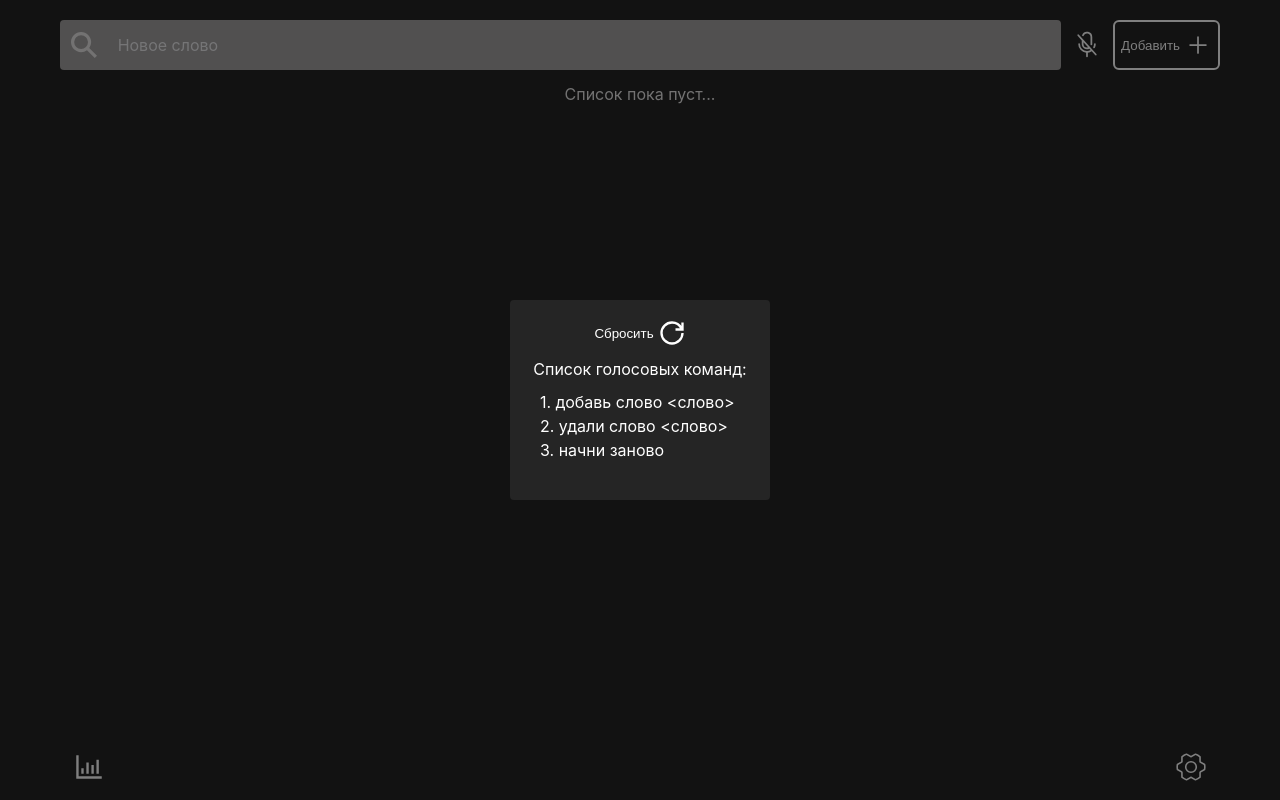
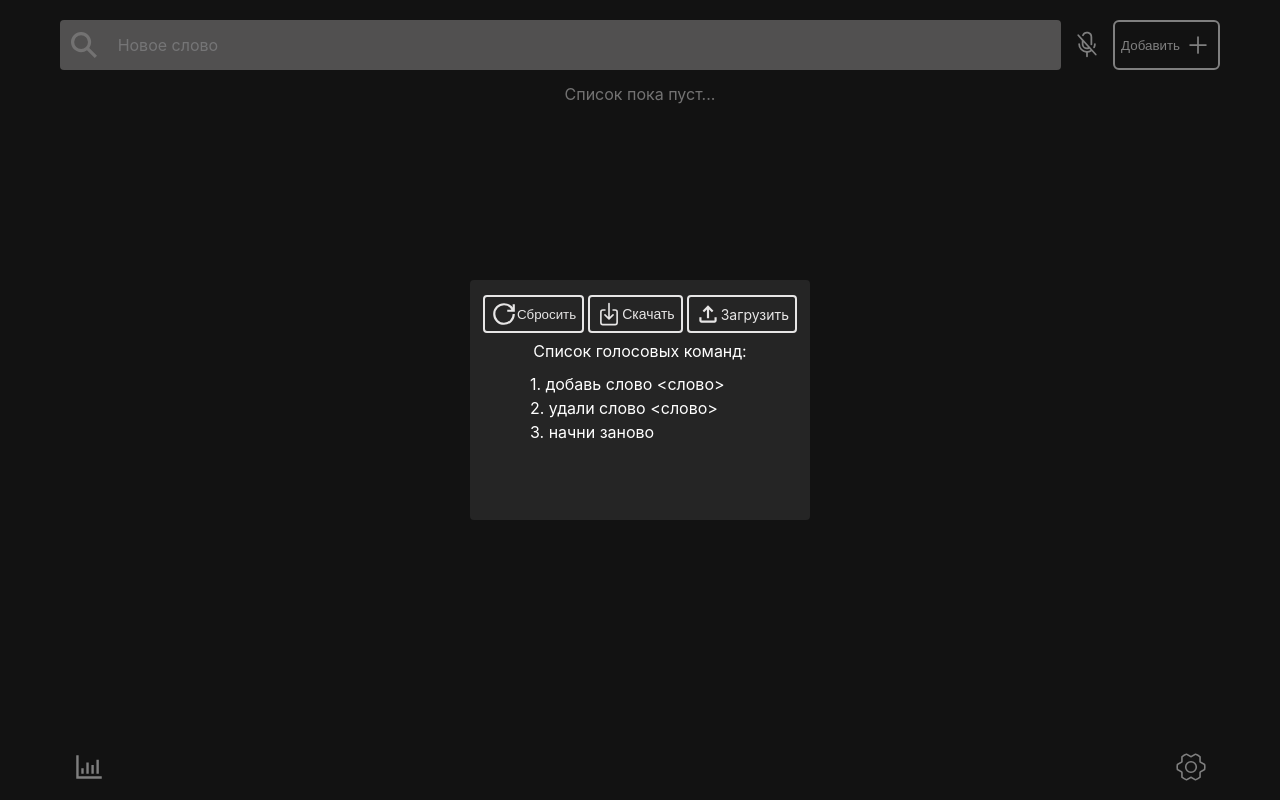
Before and after one commit to alexkattwn/WordGame, a React (Vite) app: page / in a window 1280 px wide. Both pictures are taken after a click on the button 1191 px from the left and 767 px from the top of the page. Built offline with nearby package versions, Linux system fonts and the light colour scheme.

Commit message:
adding download and upload

```diff
--- a/src/components/GraphicBar/index.tsx
+++ b/src/components/GraphicBar/index.tsx
@@ -40,8 +40,28 @@ const options = {
             callbacks: {
                 label: function (context: any) {
                     const label = context.dataset.label || ''
-                    console.log(context)
                     return label
+                },
+            },
+        },
+    },
+    scales: {
+        x: {
+            ticks: {
+                stepSize: 1,
+                precision: 0,
+                color: '#e7e6e6',
+                font: {
+                    size: 14,
+                },
+            },
+        },
+        y: {
+            ticks: {
+                color: '#e7e6e6',
+                fontSize: '1px',
+                font: {
+                    size: 14,
                 },
             },
         },
--- a/src/components/SettingsAndReferences/index.module.scss
+++ b/src/components/SettingsAndReferences/index.module.scss
@@ -1,6 +1,6 @@
 .modalMain {
-    width: 260px;
-    height: 200px;
+    width: 340px;
+    height: 240px;
     background-color: rgb(37, 37, 37);
     border-radius: 4px;
     display: flex;
@@ -8,22 +8,78 @@
     align-items: center;
     padding: 15px;
 
+    &__fileBlock {
+        width: 100%;
+        display: flex;
+        justify-content: center;
+        gap: 4px;
+
+        &__btnDownload {
+            display: flex;
+            align-items: center;
+            justify-content: center;
+            background: transparent;
+            color: #e7e6e6;
+            transition: all 0.5s ease;
+            padding: 4px 6px;
+            border-radius: 4px;
+            font-size: 14px;
+            border: 2px solid #e7e6e6;
+
+            &:hover {
+                cursor: pointer;
+                color: #dddbdb;
+                background-color: #727272;
+            }
+        }
+
         &__btnReset {
             display: flex;
             align-items: center;
             justify-content: center;
             background: transparent;
-        border: none;
-        gap: 4px;
-        color: white;
+            color: #e7e6e6;
             transition: all 0.5s ease;
-        padding: 4px;
+            padding: 4px 6px;
             border-radius: 4px;
+            border: 2px solid #e7e6e6;
 
             &:hover {
                 cursor: pointer;
                 color: #dddbdb;
                 background-color: #727272;
+            }
+        }
+
+        &__upload {
+            display: flex;
+            align-items: center;
+            justify-content: center;
+            transition: all 0.5s ease;
+            padding: 4px 6px;
+            border-radius: 4px;
+            font-size: 14px;
+            border: 2px solid #e7e6e6;
+
+            &:hover {
+                cursor: pointer;
+                color: #dddbdb;
+                background-color: #727272;
+            }
+
+            &__label {
+                color: #e7e6e6;
+                display: flex;
+                align-items: center;
+
+                &:hover {
+                    cursor: pointer;
+                }
+            }
+
+            &__input {
+                display: none;
+            }
         }
     }
 
@@ -43,7 +99,7 @@
             display: flex;
             flex-direction: column;
             justify-content: flex-start;
-            padding: 5px 15px;
+            padding: 5px 45px;
         }
     }
 }
--- a/src/components/SettingsAndReferences/index.tsx
+++ b/src/components/SettingsAndReferences/index.tsx
@@ -1,4 +1,9 @@
 import { GrPowerReset } from 'react-icons/gr'
+import { IoDownloadOutline } from 'react-icons/io5'
+import { MdOutlineFileUpload } from 'react-icons/md'
+
+import useWords from '@/hooks/useWords'
+import useModal from '@/hooks/useModal'
 
 import cls from '@components/SettingsAndReferences/index.module.scss'
 
@@ -9,12 +14,54 @@ interface SettingsAndReferencesProps {
 const SettingsAndReferences: React.FC<SettingsAndReferencesProps> = ({
     handleReset,
 }) => {
+    const { downloadResults, uploadWordsFromFile } = useWords()
+    const { setShowModal } = useModal()
+
+    const handleDownloadResults = () => downloadResults()
+
+    const handleUploadFile = (event: React.ChangeEvent<HTMLInputElement>) => {
+        const file = event.target.files?.[0]
+
+        if (file) {
+            uploadWordsFromFile(file)
+            setShowModal()
+        }
+    }
+
     return (
         <div className={cls.modalMain}>
-            <button className={cls.modalMain__btnReset} onClick={handleReset}>
-                <span>Сбросить</span>
-                <GrPowerReset size={28} />
-            </button>
+            <div className={cls.modalMain__fileBlock}>
+                <button
+                    className={cls.modalMain__fileBlock__btnReset}
+                    onClick={handleReset}
+                >
+                    <GrPowerReset size={26} />
+                    <span>Сбросить</span>
+                </button>
+                <button
+                    onClick={handleDownloadResults}
+                    className={cls.modalMain__fileBlock__btnDownload}
+                >
+                    <IoDownloadOutline size={26} />
+                    <span>Скачать</span>
+                </button>
+                <div className={cls.modalMain__fileBlock__upload}>
+                    <label
+                        htmlFor='upload-label'
+                        className={cls.modalMain__fileBlock__upload__label}
+                    >
+                        <MdOutlineFileUpload size={26} />
+                        <span>Загрузить</span>
+                    </label>
+                    <input
+                        onChange={handleUploadFile}
+                        type='file'
+                        id='upload-label'
+                        className={cls.modalMain__fileBlock__upload__input}
+                        accept='.txt'
+                    />
+                </div>
+            </div>
             <div className={cls.modalMain__commandList}>
                 <span>Список голосовых команд:</span>
                 <div className={cls.modalMain__commandList__elems}>
--- a/src/hooks/useWords.ts
+++ b/src/hooks/useWords.ts
@@ -18,6 +18,8 @@ interface WordsStore {
     useVoiceCommands: (text: string) => void
     sortingListWords: (word: string) => void
     getStatistics: () => { firstLetters: string[]; countWordsSpelled: number[] }
+    downloadResults: () => void
+    uploadWordsFromFile: (file: File) => void
 }
 
 const useWords = create<WordsStore>((set, get) => ({
@@ -128,6 +130,34 @@ const useWords = create<WordsStore>((set, get) => ({
 
         return { firstLetters, countWordsSpelled }
     },
+    downloadResults: () => {
+        const data = getWordsFromLocalStorage()
+        const fileContent = JSON.stringify(data)
+
+        const blob = new Blob([fileContent], { type: 'text/plain' })
+
+        const link = document.createElement('a')
+        link.href = URL.createObjectURL(blob)
+        link.download = `${Date.now()}.txt`
+
+        document.body.appendChild(link)
+        link.click()
+
+        document.body.removeChild(link)
+    },
+    uploadWordsFromFile: (file) => {
+        const reader = new FileReader()
+
+        reader.onload = (e) => {
+            const content = e.target?.result as string
+            const data: IWord[] = JSON.parse(content)
+            setWordsToLocalStorage(data)
+
+            set({ words: data.reverse() })
+        }
+
+        reader.readAsText(file)
+    },
 }))
 
 export default useWords
```
Lines whose indentation alone changed are shown as unchanged.
